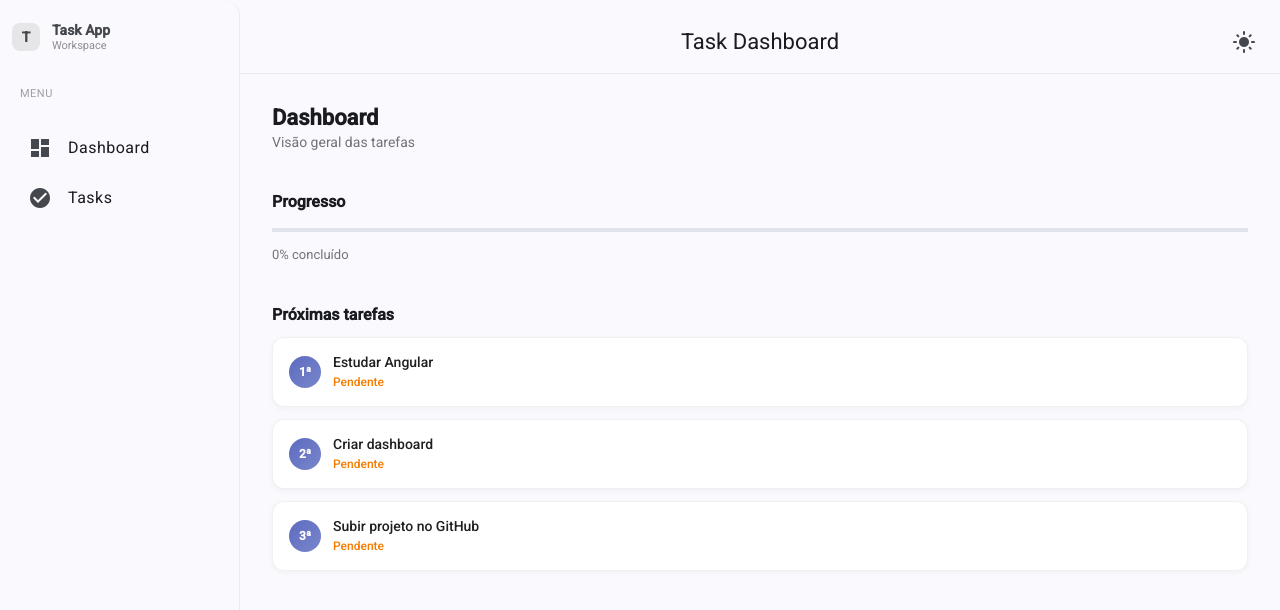
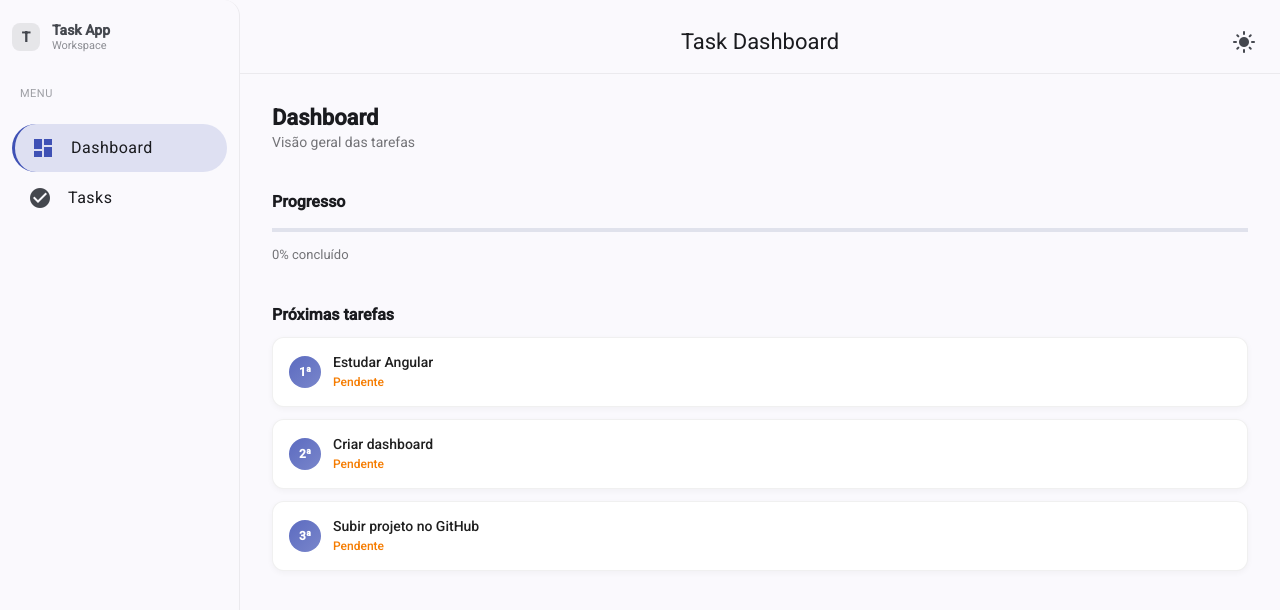
Before and after one commit to Thiagogmr1/Angular-task-dashboard, an Angular app: page /dashboard in a window 1280 px wide. Shown: the top 610 px of the page. Built offline with nearby package versions, Linux system fonts and the light colour scheme.

Commit message:
feat: última modificação

```diff
--- a/src/app/shared/layout/layout.html
+++ b/src/app/shared/layout/layout.html
@@ -26,7 +26,8 @@
 
             <mat-nav-list>
 
-                <a mat-list-item routerLink="/dashboard" routerLinkActive="active-link" (click)="closeIfMobile()">
+                <a mat-list-item routerLink="/dashboard" routerLinkActive="active-link" [routerLinkActiveOptions]="{ exact: true }"
+                    (click)="closeIfMobile()">
                     <mat-icon matListItemIcon>dashboard</mat-icon>
                     <span matListItemTitle>Dashboard</span>
                 </a>
--- a/src/app/shared/layout/layout.scss
+++ b/src/app/shared/layout/layout.scss
@@ -125,6 +125,19 @@ mat-sidenav-container {
     flex: 1;
 }
 
+.active-link {
+    background: rgba(63, 81, 181, 0.15);
+    border-left: 3px solid #3f51b5;
+
+    color: #3f51b5;
+    font-weight: 600;
+}
+
+/* ICON ACTIVE */
+.active-link mat-icon {
+    color: #3f51b5;
+}
+
 /* RESPONSIVO */
 @media (max-width: 768px) {
     .content {
--- a/src/app/shared/layout/layout.ts
+++ b/src/app/shared/layout/layout.ts
@@ -10,6 +10,7 @@ import { AfterViewInit } from '@angular/core';
 import { LayoutModule } from '@angular/cdk/layout';
 import { HostListener } from '@angular/core';
 import { CommonModule } from '@angular/common';
+import { RouterModule } from '@angular/router';
 
 @Component({
   selector: 'app-layout',
@@ -22,7 +23,8 @@ import { CommonModule } from '@angular/common';
     MatListModule,
     MatButtonModule,
     MatIconModule,
-    LayoutModule
+    LayoutModule,
+    RouterModule
   ],
   templateUrl: './layout.html',
   styleUrl: './layout.scss',
```
